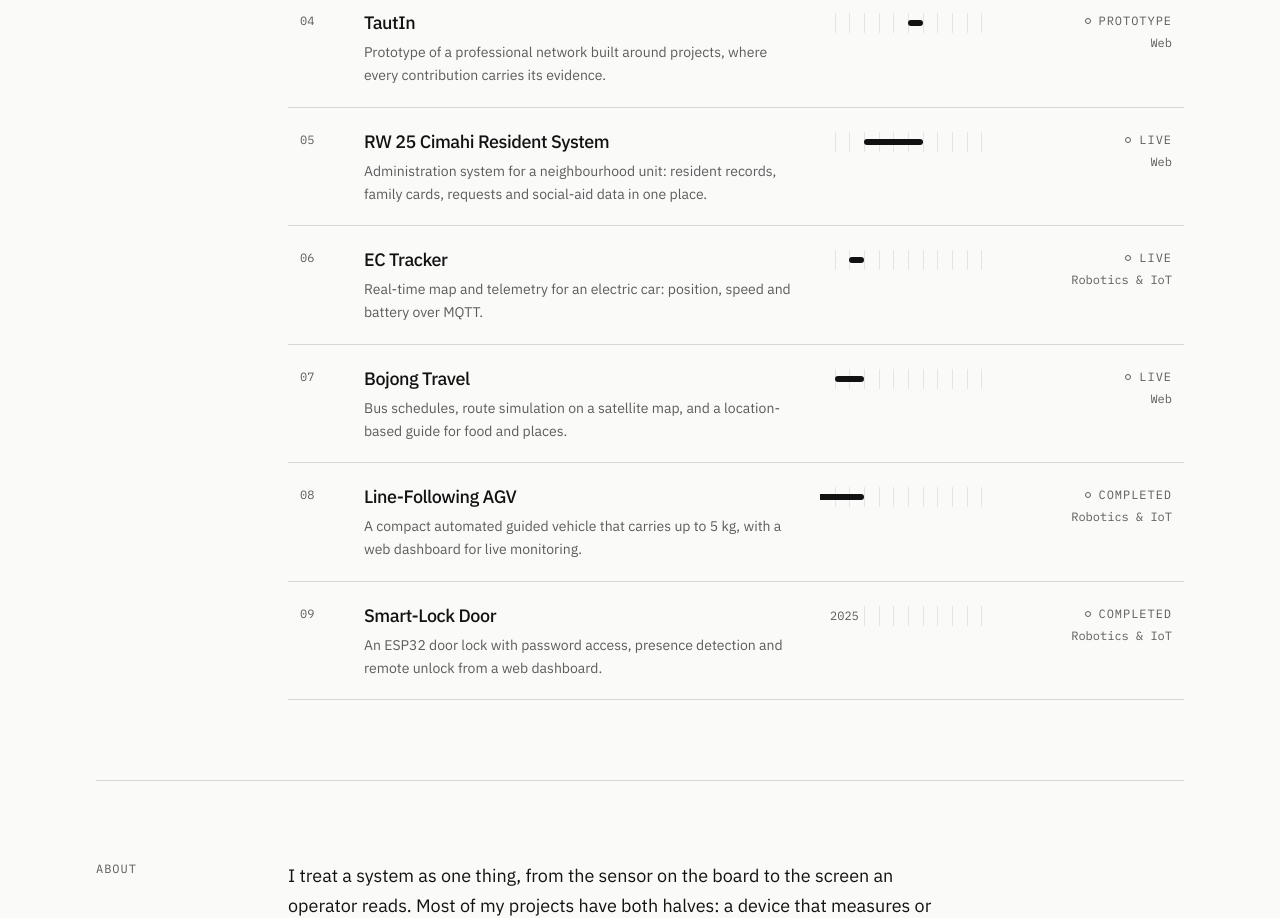
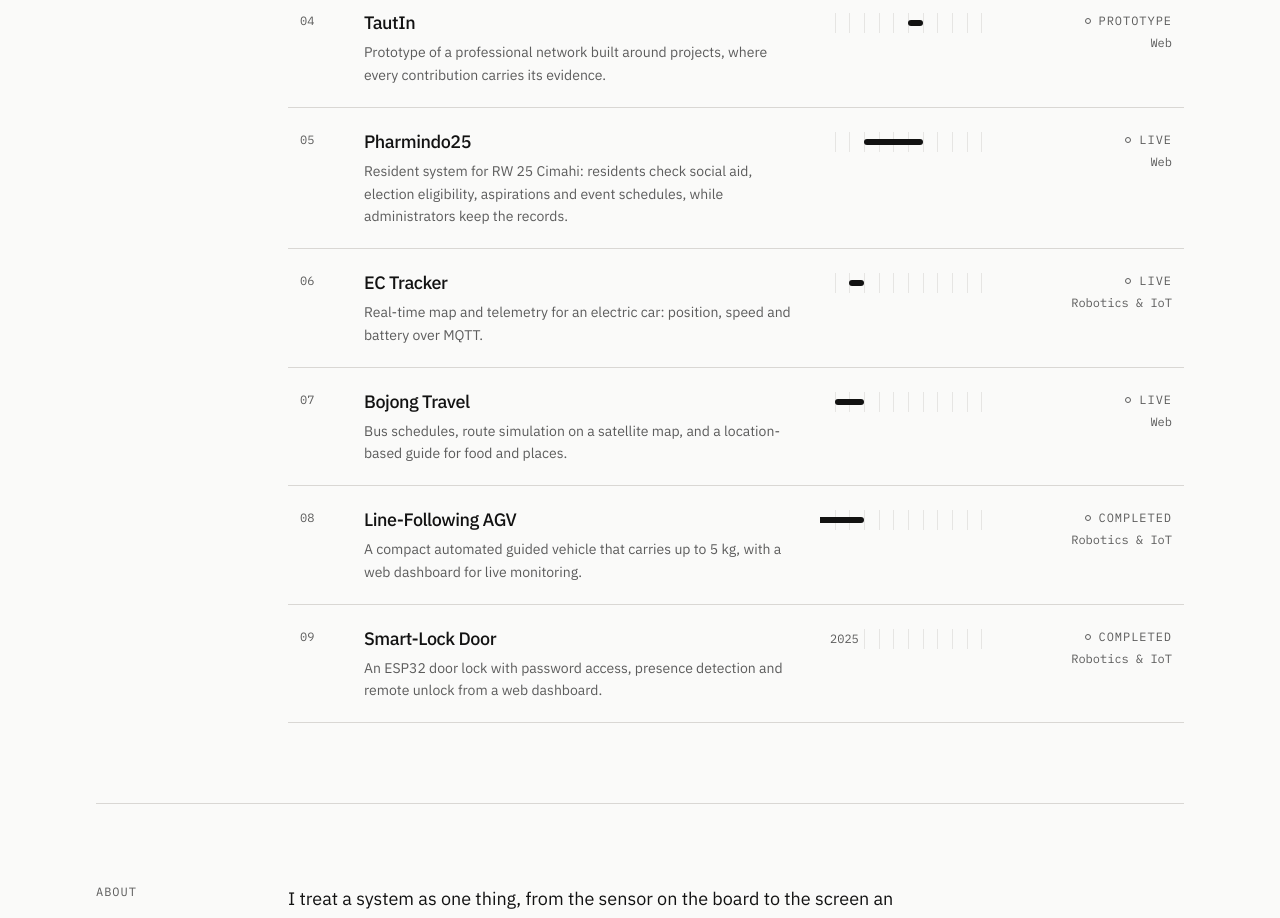
Before and after one commit to raenaldiardiansyah/raenaldiPortofolio, a React (Vite) app: page / in a window 1280 px wide. Shown: the part 1900-2818 px from the top of the page. Built offline with nearby package versions, Linux system fonts and the light colour scheme.

Commit message:
Rename RW 25 project to Pharmindo25 and link its live site
The resident system runs at rw25pharmindo.my.id under the name
Pharmindo25. Update the title, summary, live link and source link, and
note how it is deployed.

```diff
--- a/src/data/projects.ts
+++ b/src/data/projects.ts
@@ -168,9 +168,9 @@ export const projects: Project[] = [
   },
   {
     slug: "rw25-cimahi",
-    title: "RW 25 Cimahi Resident System",
+    title: "Pharmindo25",
     summary:
-      "Administration system for a neighbourhood unit: resident records, family cards, requests and social-aid data in one place.",
+      "Resident system for RW 25 Cimahi: residents check social aid, election eligibility, aspirations and event schedules, while administrators keep the records.",
     category: "Web",
     status: "Live",
     year: "2026",
@@ -181,8 +181,8 @@ export const projects: Project[] = [
     context: "Community service programme, team project",
     stack: ["Next.js", "Hono", "Drizzle ORM", "PostgreSQL", "better-auth", "Zod"],
     links: [
-      { label: "Live site", href: "https://abdimas-rw-25-cimahi.vercel.app" },
-      { label: "Source", href: `${GH}/ABDIMAS_RW_25_CIMAHI` },
+      { label: "Live site", href: "https://www.rw25pharmindo.my.id" },
+      { label: "Source", href: "https://github.com/Rydhlnst/pharmindo" },
     ],
     overview: [
       "Built as a community service (Abdimas) project for RW 25 in Cimahi. Administrators manage residents, family cards, move-in and move-out records, social aid, activities and document requests. Residents get their own portal for services, schedules and submitting aspirations.",
@@ -192,6 +192,7 @@ export const projects: Project[] = [
       "Resident portal: register, wait for verification, then manage the household, request services and follow schedules.",
       "Hono API with Zod contracts shared between frontend and backend, plus PDF and Excel export for reports.",
       "Authentication with better-auth and Drizzle on serverless Postgres.",
+      "Deployed on its own domain: the backend runs on a VPS with Docker Compose and Nginx, the web front end on Vercel.",
     ],
   },
   {
```
Also changed, not shown: 10 other files (tests, documents, lock files or other folders).
